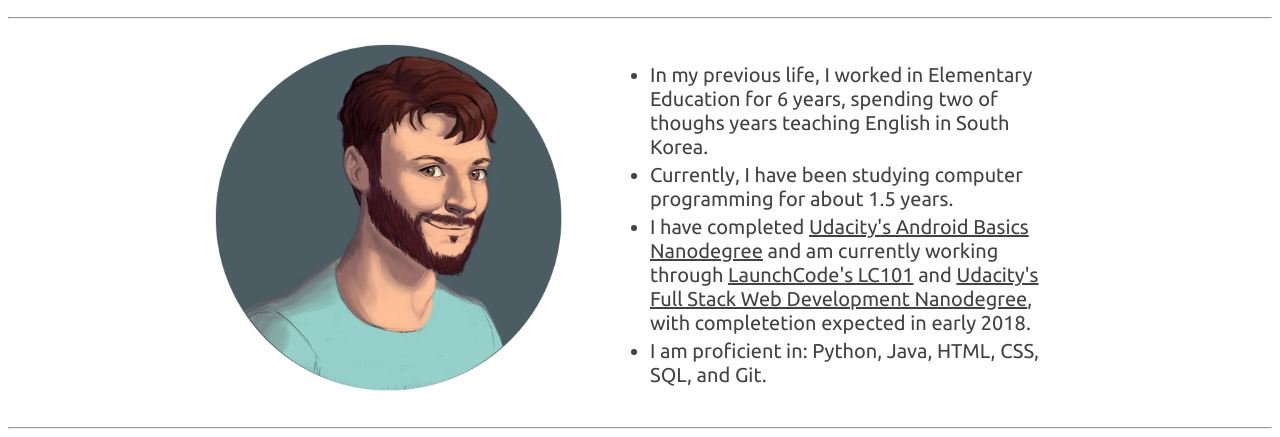
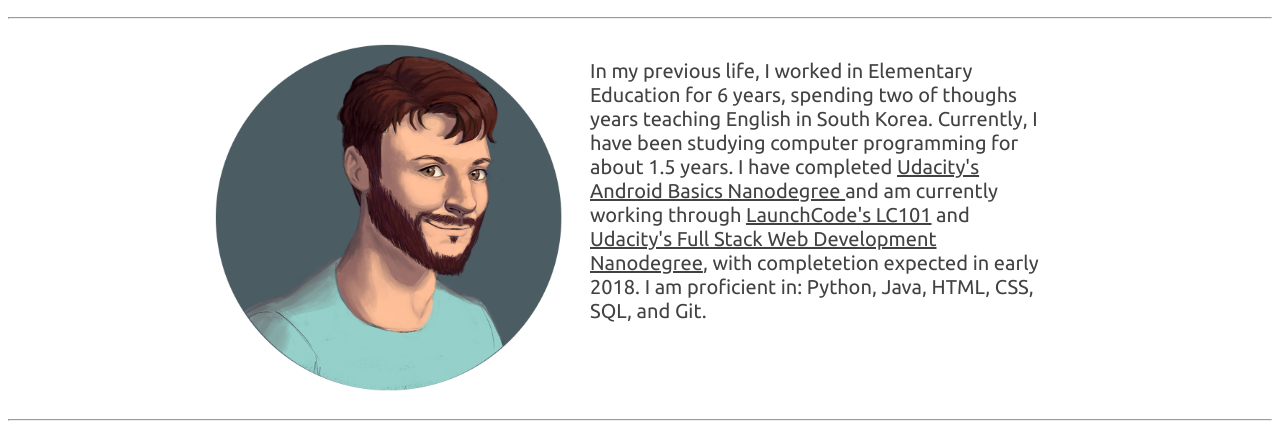
Before and after one commit to AndyTenholder/Udacity_Portfolio_Site_10-4-2017, a plain HTML site: page index.html in a window 1280 px wide. Shown: the part 151-588 px from the top of the page. Drawn offline with Linux system fonts and the light colour scheme.

Commit message:
added p tag

```diff
--- a/index.html
+++ b/index.html
@@ -38,22 +38,19 @@
                     </ul>
                 </div>
                 <div class="bio_text_paragraph">
-                    <ul>
-                        <li>In my previous life, I worked in Elementary Education for 6 years,
-                                spending two of thoughs years teaching English in South Korea.</li>
-                        <li>Currently, I have been studying computer programming for about 1.5
-                                years.  </li>
-                        <li>I have completed
-                                <a class="school-link" href="https://www.udacity.com/course/full-stack-web-developer-nanodegree--nd004">
-                                    Udacity's Android Basics Nanodegree</a>
-                                        and am currently working through
-                                    <a class="school-link" href="https://www.launchcode.org/lc101">LaunchCode's LC101</a>
-                                    and
-                                    <a class="school-link" href="https://www.udacity.com/course/full-stack-web-developer-nanodegree--nd004">Udacity's
-                                    Full Stack Web Development Nanodegree</a>, with completetion expected
-                                    in early 2018.</li>
-                        <li>I am proficient in: Python, Java, HTML, CSS, SQL, and Git.</li>
-                    </ul>
+                    <p>
+                        In my previous life, I worked in Elementary Education for 6 years, spending two
+                        of thoughs years teaching English in South Korea. Currently, I have been studying
+                         computer programming for about 1.5 years. I have completed
+                        <a class="school-link" href="https://www.udacity.com/course/full-stack-web-developer-nanodegree--nd004">
+                            Udacity's Android Basics Nanodegree </a>
+                        and am currently working through
+                        <a class="school-link" href="https://www.launchcode.org/lc101">LaunchCode's LC101</a>
+                        and
+                        <a class="school-link" href="https://www.udacity.com/course/full-stack-web-developer-nanodegree--nd004">Udacity's
+                            Full Stack Web Development Nanodegree</a>,
+                        with completetion expected in early 2018. I am proficient in: Python, Java, HTML, CSS, SQL, and Git.
+                    </p>
                 </div>
             </section>
 
```
